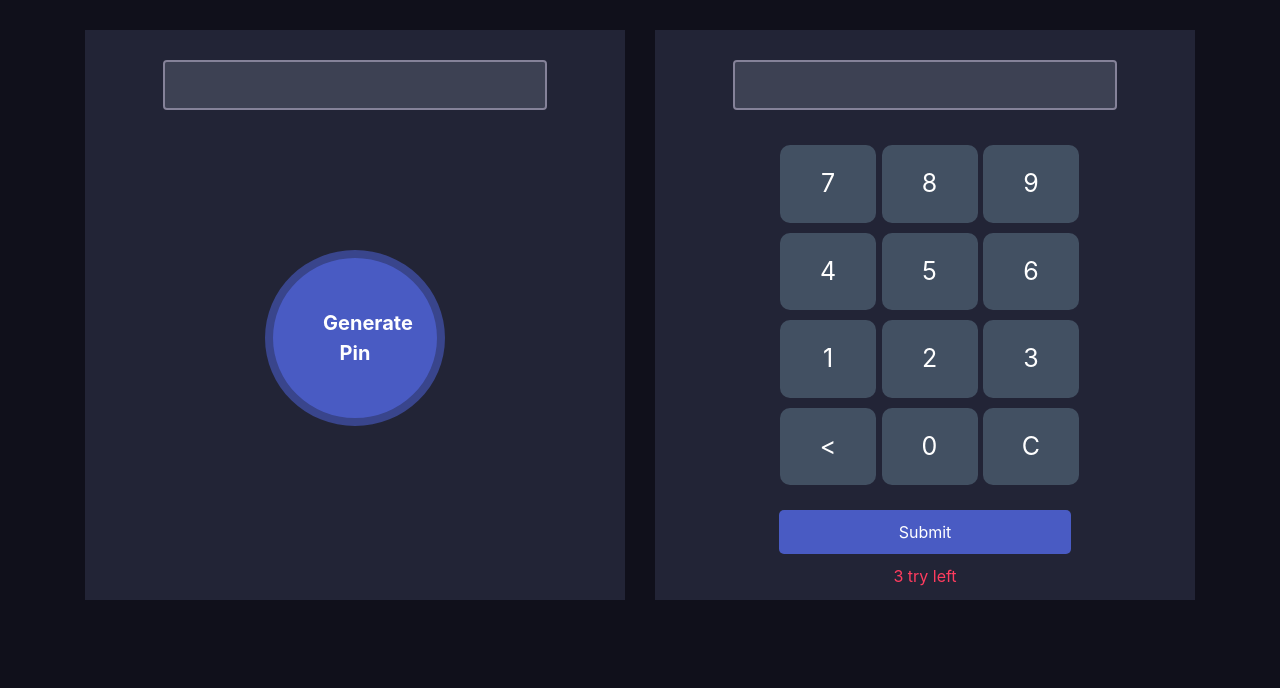
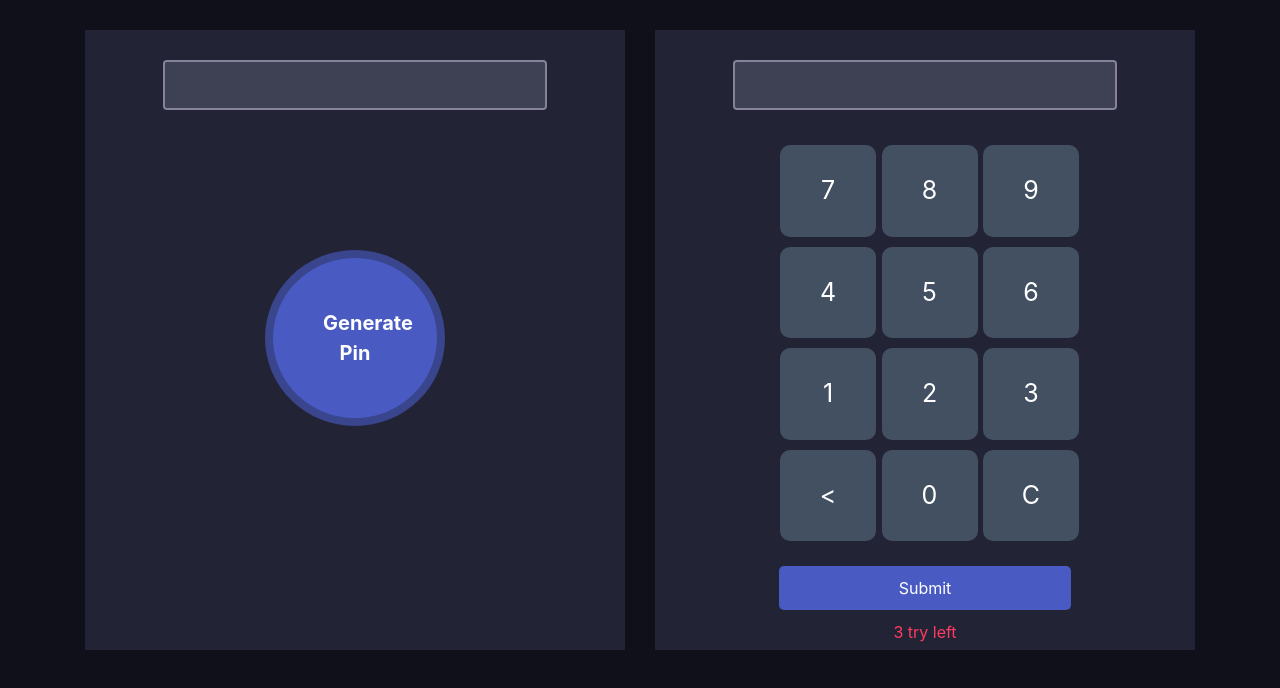
Before and after one commit to ishrataraamin09/pin-matcher, a plain HTML site: page index.html in a window 1280 px wide. Drawn offline with nearby package versions, Linux system fonts and the light colour scheme.

Commit message:
almost done

```diff
--- a/index.html
+++ b/index.html
@@ -18,31 +18,31 @@
             </div>
             <div class="col-md-6">
                 <div class="input-section half-width">
-                    <input class="form-control" type="text">
+                    <input id="pinInput" class="form-control" type="text">
                     <div class="numbers">
                         <div class="calc-body">
                             <div class="calc-button-row">
-                              <div class="button">7</div>
-                              <div class="button">8</div>
-                              <div class="button">9</div>
+                              <div class="button"><button class="btn" onclick="buttonClick('7')">7</button></div>
+                              <div class="button"><button class="btn" onclick="buttonClick('8')">8</button></div>
+                              <div class="button"><button class="btn" onclick="buttonClick('9')">9</button></div>
                             </div>
                             <div class="calc-button-row">
-                              <div class="button">4</div>
-                              <div class="button">5</div>
-                              <div class="button">6</div>
+                              <div class="button"><button class="btn" onclick="buttonClick('4')">4</button></div>
+                              <div class="button"><button class="btn" onclick="buttonClick('5')">5</button></div>
+                              <div class="button"><button class="btn" onclick="buttonClick('6')">6</button></div>
                             </div>
                             <div class="calc-button-row">
-                              <div class="button">1</div>
-                              <div class="button">2</div>
-                              <div class="button">3</div>
+                              <div class="button"><button class="btn" onclick="buttonClick('1')">1</button></div>
+                              <div class="button"><button class="btn" onclick="buttonClick('2')">2</button></div>
+                              <div class="button"><button class="btn" onclick="buttonClick('3')">3</button></div>
                             </div>
                             <div class="calc-button-row">
-                                <div class="button"><</div>
-                                <div class="button">0</div>
-                                <div class="button">C</div>
+                                <div class="button"><button class="btn" onclick="backSpace()"><</button></div>
+                                <div class="button"><button class="btn" onclick="buttonClick('0')">0</button></div>
+                                <div class="button"><button class="btn" onclick="buttonClick('')">C</button></div>
                             </div>
                             <div>
-                                <button type="submit" class="submit-btn">Submit</button>
+                                <button id="submitBtn" type="submit" class="submit-btn">Submit</button>
                                 <p class="action-left">3 try left</p>
                             </div>
                     </div>
@@ -56,6 +56,7 @@
     </div>
 
     <script>
+        /////generate-pin event handler
         document.getElementById("generate-pin").addEventListener('click' , function(){
           const generateNumber = document.getElementById("fourDigitPin");
           const pinCount = parseInt(generateNumber.value);
@@ -64,6 +65,28 @@
 
         })
 
+        /////submit button event handler
+        document.getElementById("submitBtn").addEventListener('click' , function(){
+            const capturePin = document.getElementById("pinInput");
+
+        })
+
+        ///// Bonus part
+        document.getElementById('pinInput').value = '';
+          function buttonClick(num){
+          let screen = document.getElementById('pinInput');
+            screen.value += num;
+            if(num == ''){
+            screen.value = num;
+            }
+        }
+
+        function backSpace(){
+           var screen = document.getElementById('pinInput').value;
+           var backSpace = screen.slice(0, screen.length - 1);
+           document.getElementById('pinInput').value = backSpace;
+}
+
     </script>
 </body>
 </html>
--- a/style.css
+++ b/style.css
@@ -10,7 +10,7 @@ body {
 }
 
 .half-width {
-    height: 570px;
+    height: 620px;
     background: #222436;
     padding: 30px;
     text-align: center;
@@ -62,6 +62,12 @@ color: #fff;
 width: 100%;
 }
 
+.btn{
+    background: #425062;
+    color: #fff;
+    font-size: 25px;
+}
+
 .button {
 width: 20%;
 background: #425062;
```
